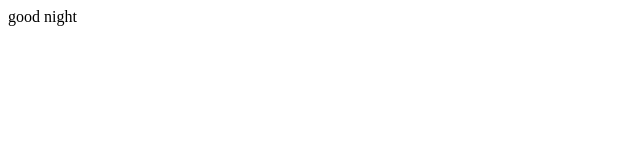
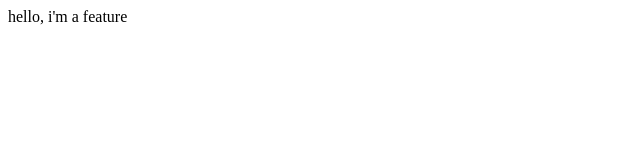
Before and after one commit to mtheus96/sample, a plain HTML site: page index.html in a window 1280 px wide. Shown: the full height of the page, 0-640 px from the left. Drawn offline with Linux system fonts and the light colour scheme.

Commit message:
change to feature branch

```diff
--- a/index.html
+++ b/index.html
@@ -6,6 +6,6 @@
     <title>Document</title>
 </head>
 <body>
-    good night
+    hello, i'm a feature
 </body>
 </html>
```
